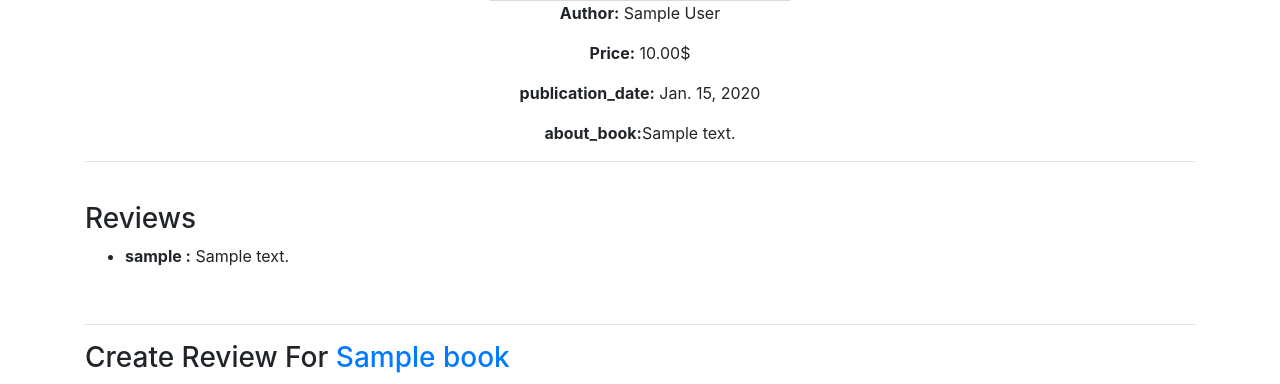
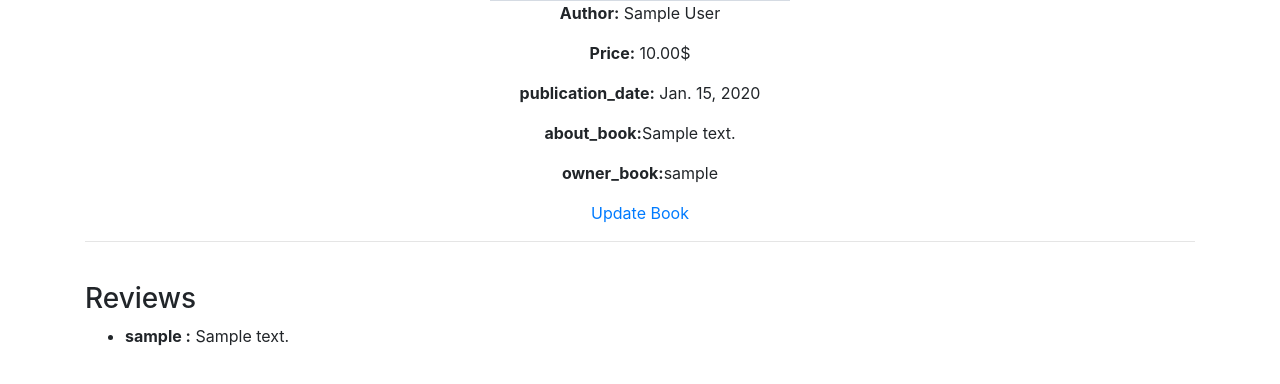
Before and after one commit to AliReza7222/Store, a Django app: page /books/00000000-0000-0000-0000-000000000001/ in a window 1280 px wide. Shown: the part 534-918 px from the top of the page. Run offline with Django 4.2, Linux system fonts and the light colour scheme; a user stored in the database is signed in; tables that the repository leaves empty hold one stand-in row (values such as "Sample post"); grey boxes marked "Sample" are stand-in pictures; parts of the project's set-up code (start-up, migrations or seed data) failed here and were passed over; some libraries are stand-ins or nearby versions.

Commit message:
update book register for any user

```diff
--- a/books/urls.py
+++ b/books/urls.py
@@ -1,9 +1,14 @@
 from django.urls import path
-from .views import BookListView, BookDetailView, RegisterBook
-
+from .views import (
+        BookListView,
+        BookDetailView,
+        RegisterBook,
+        UpdateBook
+    )
 
 urlpatterns = [
     path('', BookListView.as_view(), name='books'),
     path('<uuid:pk>/', BookDetailView.as_view(), name='book_detail'),
     path('create/', RegisterBook.as_view(), name='create_book'),
+    path('update/<uuid:pk>/', UpdateBook.as_view(), name='update_book'),
 ]
--- a/books/views.py
+++ b/books/views.py
@@ -1,7 +1,7 @@
 from django.shortcuts import redirect, render
 from django.contrib import messages
 from django.views.generic.edit import FormMixin
-from django.views.generic import ListView, DetailView, CreateView
+from django.views.generic import ListView, DetailView, CreateView, UpdateView
 from django.contrib.auth.mixins import LoginRequiredMixin
 from .models import Book, Review
 from .forms import ReviewForm, FormRegisterBook
@@ -53,3 +53,12 @@ class BookDetailView(LoginRequiredMixin, FormMixin, DetailView):
             return redirect(f'/books/{kwargs.get("pk")}/')
         messages.error(request, 'Error for create post.')
         return redirect(f'/books/{kwargs.get("pk")}/')
+
+
+class UpdateBook(LoginRequiredMixin, UpdateView):
+    login_url = '/accounts/login/'
+    model = Book
+    form_class = FormRegisterBook
+    template_name = 'books/register_book.html'
+    extra_context = {'update': True}
+    context_object_name = 'books'
--- a/templates/books/book_detail.html
+++ b/templates/books/book_detail.html
@@ -12,6 +12,10 @@
         <p><strong>Price:</strong> {{ book.price }}$</p>
         <p><strong>publication_date:</strong> {{ book.publication_date }}</p>
         <p><strong>about_book:</strong>{{ book.about_book }}</p>
+        <p><strong>owner_book:</strong>{{ book.user }}</p>
+        {% if book.user_id == user.id %}
+            <a href="{% url 'update_book' book.id %}">Update Book</a>
+        {% endif %}
     </div><hr><br>
 
     <div>
--- a/templates/books/book_list.html
+++ b/templates/books/book_list.html
@@ -13,10 +13,11 @@
         <div class="row">
                 {% for book in book_list %}
                     <div class="column">
+                        <a href="{{ book.get_absolute_url }}">{{ book.title }}</a>
                         <a href="{{ book.get_absolute_url }}">
                         <img src="{{book.cover.url}}" class="bookcover"
                              alt="{{ book.title }}" style="width:200px;height:200px"></a><br>
-                        <h5><a href="{{ book.get_absolute_url }}">more information </a></h5>
+                        <a href="{{ book.get_absolute_url }}">more information </a>
                     </div>
                 {% endfor %}
         </div>
```
Also changed, not shown: templates/books/register_book.html (+31 -0 lines).
